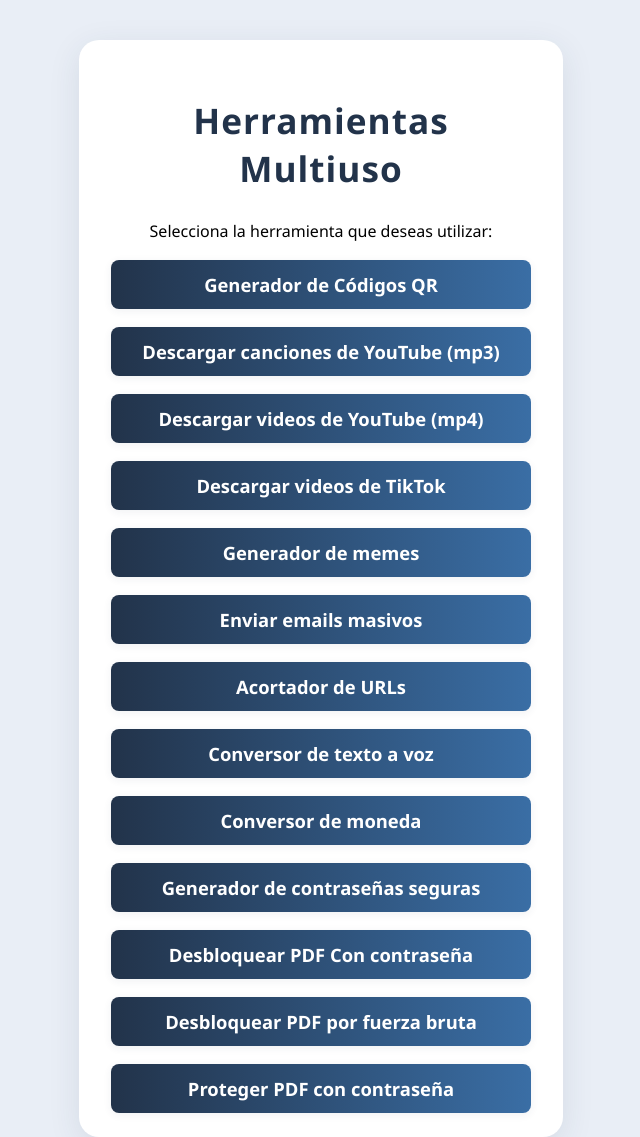
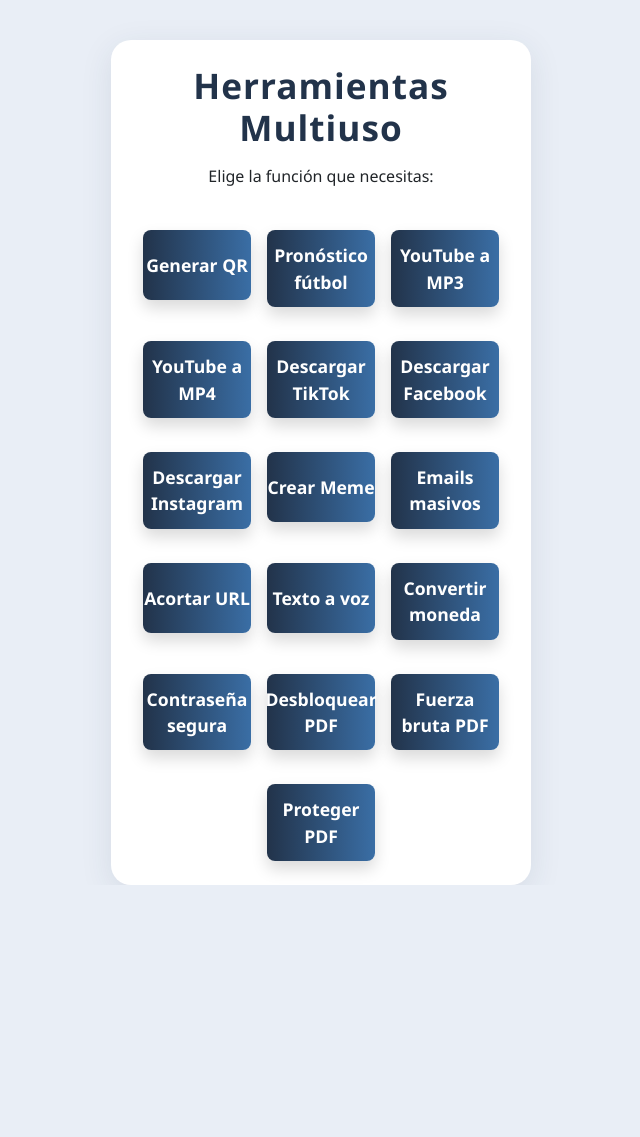
Before and after one commit to DeivinsonMina/multiuso, a Flask app: page / in a window 1280 px wide. Shown: the whole page, without its empty margins (319-959 px from the left). After the commit the page ends 885 px from the top, so only its background shows below. Run offline with Flask 3, Linux system fonts and the light colour scheme.

Commit message:
Update index.html

```diff
--- a/templates/index.html
+++ b/templates/index.html
@@ -4,37 +4,79 @@
     <meta charset="UTF-8">
     <meta name="viewport" content="width=device-width, initial-scale=1.0">
     <title>Multiuso - Herramientas Online</title>
+    <link href="https://cdn.jsdelivr.net/npm/bootstrap@5.3.3/dist/css/bootstrap.min.css" rel="stylesheet">
     <link rel="stylesheet" href="{{ url_for('static', filename='style.css') }}">
+    <style>
+        .tool-btn {
+            font-size: 1.1rem;
+            min-height: 70px;
+            display: flex;
+            align-items: center;
+            justify-content: center;
+            white-space: normal;
+            text-align: center;
+        }
+        @media (max-width: 576px) {
+            h1 { font-size: 1.7rem; }
+            .tool-btn { font-size: 1rem; min-height: 56px; }
+        }
+    </style>
 </head>
 <body>
-    <div class="container">
-        <h1>Herramientas Multiuso</h1>
-        <p>Selecciona la herramienta que deseas utilizar:</p>
-        <div class="menu">
-
-            <a href="{{ url_for('qr') }}" class="btn">Generador de Códigos QR</a>
-            <a href="{{ url_for('youtube_mp3') }}" class="btn">Descargar canciones de YouTube (mp3)</a>
-            <a href="{{ url_for('youtube_mp4') }}" class="btn">Descargar videos de YouTube (mp4)</a>
-            <a href="{{ url_for('tiktok') }}" class="btn">Descargar videos de TikTok</a>
-            <a href="{{ url_for('meme') }}" class="btn">Generador de memes</a>
-            <a href="{{ url_for('email') }}" class="btn">Enviar emails masivos</a>
-            <a href="{{ url_for('shortener') }}" class="btn">Acortador de URLs</a>
-            <a href="{{ url_for('tts') }}" class="btn">Conversor de texto a voz</a>
-            <a href="{{ url_for('currency') }}" class="btn">Conversor de moneda</a>
-            <a href="{{ url_for('password') }}" class="btn">Generador de contraseñas seguras</a>
-            <a href="{{ url_for('pdf_unlock') }}" class="btn">Desbloquear PDF Con contraseña</a>
-            <a href="{{ url_for('pdf_bruteforce') }}" class="btn">Desbloquear PDF por fuerza bruta</a>
-            <a href="{{ url_for('pdf_protect') }}" class="btn">Proteger PDF con contraseña</a>
+    <div class="container py-4">
+        <h1 class="mb-3 text-center">Herramientas Multiuso</h1>
+        <p class="text-center mb-4">Elige la función que necesitas:</p>
+        <div class="row row-cols-1 row-cols-sm-2 row-cols-md-3 g-3 justify-content-center">
+            <div class="col">
+                <a href="{{ url_for('qr') }}" class="btn btn-primary w-100 tool-btn shadow rounded-3">Generar QR</a>
+            </div>
+            <div class="col">
+    <a href="{{ url_for('pronostico') }}" class="btn btn-outline-primary w-100 tool-btn shadow rounded-3">Pronóstico fútbol</a>
+</div>
+            <div class="col">
+                <a href="{{ url_for('youtube_mp3') }}" class="btn btn-success w-100 tool-btn shadow rounded-3">YouTube a MP3</a>
+            </div>
+            <div class="col">
+                <a href="{{ url_for('youtube_mp4') }}" class="btn btn-danger w-100 tool-btn shadow rounded-3">YouTube a MP4</a>
+            </div>
+            <div class="col">
+                <a href="{{ url_for('tiktok') }}" class="btn btn-info w-100 tool-btn shadow rounded-3">Descargar TikTok</a>
+            </div>
+            <div class="col">
+                <a href="{{ url_for('facebook') }}" class="btn btn-primary w-100 tool-btn shadow rounded-3">Descargar Facebook</a>
+            </div>
+            <div class="col">
+                <a href="{{ url_for('instagram') }}" class="btn btn-warning w-100 tool-btn shadow rounded-3">Descargar Instagram</a>
+            </div>
+            <div class="col">
+                <a href="{{ url_for('meme') }}" class="btn btn-secondary w-100 tool-btn shadow rounded-3">Crear Meme</a>
+            </div>
+            <div class="col">
+                <a href="{{ url_for('email') }}" class="btn btn-dark w-100 tool-btn shadow rounded-3">Emails masivos</a>
+            </div>
+            <div class="col">
+                <a href="{{ url_for('shortener') }}" class="btn btn-outline-primary w-100 tool-btn shadow rounded-3">Acortar URL</a>
+            </div>
+            <div class="col">
+                <a href="{{ url_for('tts') }}" class="btn btn-outline-success w-100 tool-btn shadow rounded-3">Texto a voz</a>
+            </div>
+            <div class="col">
+                <a href="{{ url_for('currency') }}" class="btn btn-outline-info w-100 tool-btn shadow rounded-3">Convertir moneda</a>
+            </div>
+            <div class="col">
+                <a href="{{ url_for('password') }}" class="btn btn-outline-warning w-100 tool-btn shadow rounded-3">Contraseña segura</a>
+            </div>
+            <div class="col">
+                <a href="{{ url_for('pdf_unlock') }}" class="btn btn-outline-danger w-100 tool-btn shadow rounded-3">Desbloquear PDF</a>
+            </div>
+            <div class="col">
+                <a href="{{ url_for('pdf_bruteforce') }}" class="btn btn-outline-secondary w-100 tool-btn shadow rounded-3">Fuerza bruta PDF</a>
+            </div>
+            <div class="col">
+                <a href="{{ url_for('pdf_protect') }}" class="btn btn-outline-dark w-100 tool-btn shadow rounded-3">Proteger PDF</a>
+            </div>
         </div>
     </div>
-    <script>
-document.getElementById('pdf_file').addEventListener('change', function(){
-    const fileName = this.files[0] ? this.files[0].name : "Seleccionar archivo PDF...";
-    document.getElementById('file-chosen').textContent = fileName;
-});
-document.querySelector('.file-btn').onclick = function() {
-    document.getElementById('pdf_file').click();
-};
-</script>
+    <script src="https://cdn.jsdelivr.net/npm/bootstrap@5.3.3/dist/js/bootstrap.bundle.min.js"></script>
 </body>
 </html>
```
